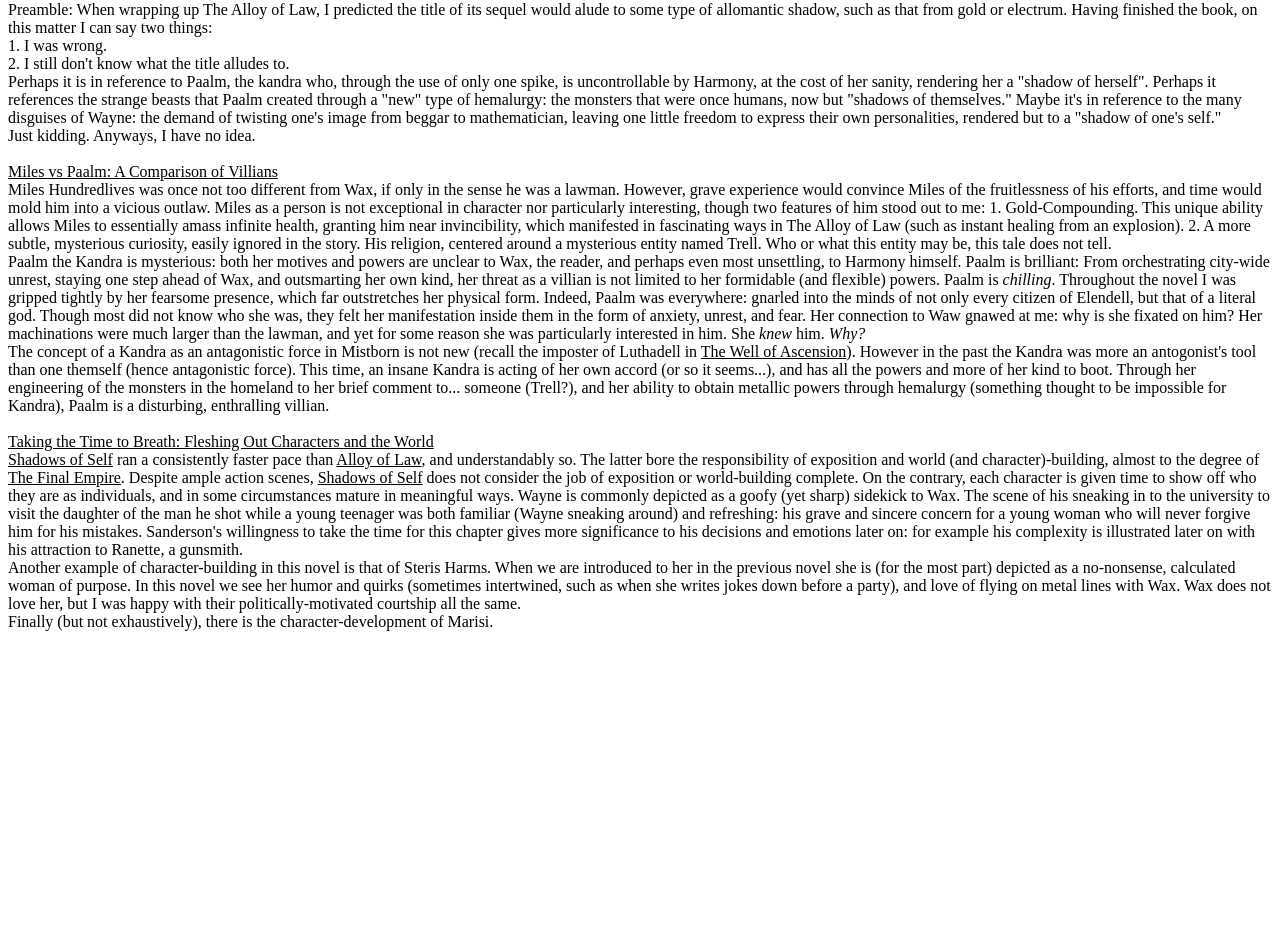
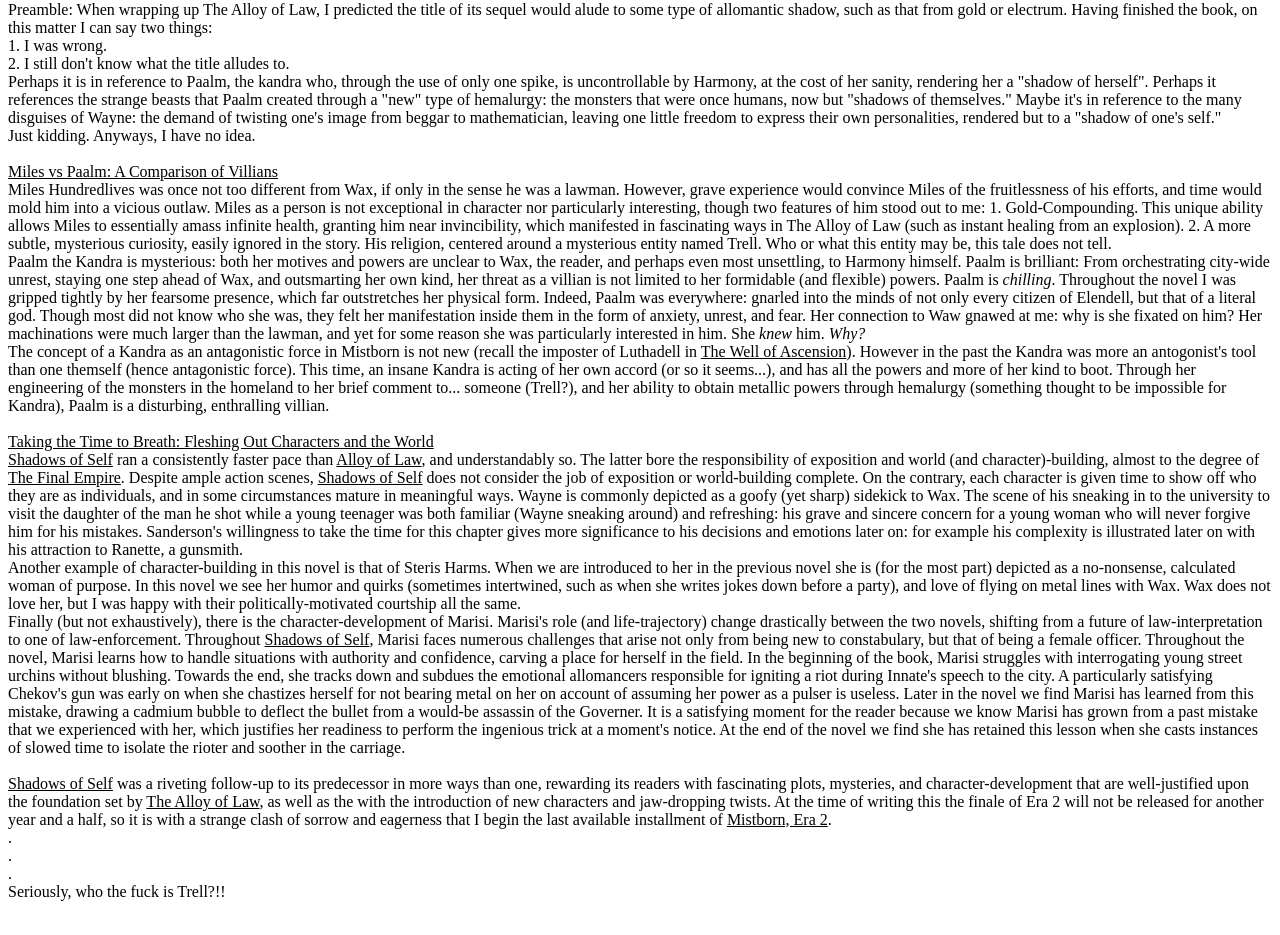
Before and after one commit to JamesKingston1/JamesKingston1.github.io, a plain HTML site: page root/books/2021/ShadowsOfSelf.html in a window 1280 px wide. Shown: the part 113-1048 px from the top of the page. Before the commit the page ends 800 px from the top, so only its background shows below. Drawn offline with Linux system fonts and the light colour scheme.

Commit message:
Further editing of Shadows of Self

```diff
--- a/root/books/2021/ShadowsOfSelf.html
+++ b/root/books/2021/ShadowsOfSelf.html
@@ -62,7 +62,28 @@
 In this novel we see her humor and quirks (sometimes intertwined, such as when she writes jokes down before a party), and
 love of flying on metal lines with Wax. Wax does not love her, but I was happy with their politically-motivated courtship
 all the same.<br>
-Finally (but not exhaustively), there is the character-development of Marisi.
+Finally (but not exhaustively), there is the character-development of Marisi. Marisi's role (and life-trajectory) change
+drastically between the two novels, shifting from a future of law-interpretation to one of law-enforcement. Throughout
+<u>Shadows of Self</u>, Marisi faces numerous challenges that arise not only from being new to constabulary, but that of
+being a female officer. Throughout the novel, Marisi learns how to handle situations with authority and confidence, carving
+a place for herself in the field. In the beginning of the book, Marisi struggles with interrogating young street urchins
+without blushing. Towards the end, she tracks down and subdues the emotional allomancers responsible for igniting a riot
+during Innate's speech to the city. A particularly satisfying Chekov's gun was early on when she chastizes herself for not
+bearing metal on her on account of assuming her power as a pulser is useless. Later in the novel we find Marisi has learned
+from this mistake, drawing a cadmium bubble to deflect the bullet from a would-be assassin of the Governer. It is a satisfying
+moment for the reader because we know Marisi has grown from a past mistake that we experienced with her, which justifies her
+readiness to perform the ingenious trick at a moment's notice. At the end of the novel we find she has retained this lesson
+when she casts instances of slowed time to isolate the rioter and soother in the carriage.<br><br>
+
+<u>Shadows of Self</u> was a riveting follow-up to its predecessor in more ways than one, rewarding its readers with fascinating
+plots, mysteries, and character-development that are well-justified upon the foundation set by <u>The Alloy of Law</u>, as
+well as the with the introduction of new characters and jaw-dropping twists. At the time of writing this the finale of Era 2
+will not be released for another year and a half, so it is with a strange clash of sorrow and eagerness that I begin the
+last available installment of <u>Mistborn, Era 2</u>.<br>
+.<br>
+.<br>
+.<br>
+Seriously, who the fuck is Trell?!!<br>
 
 <br>
 </p>
```
